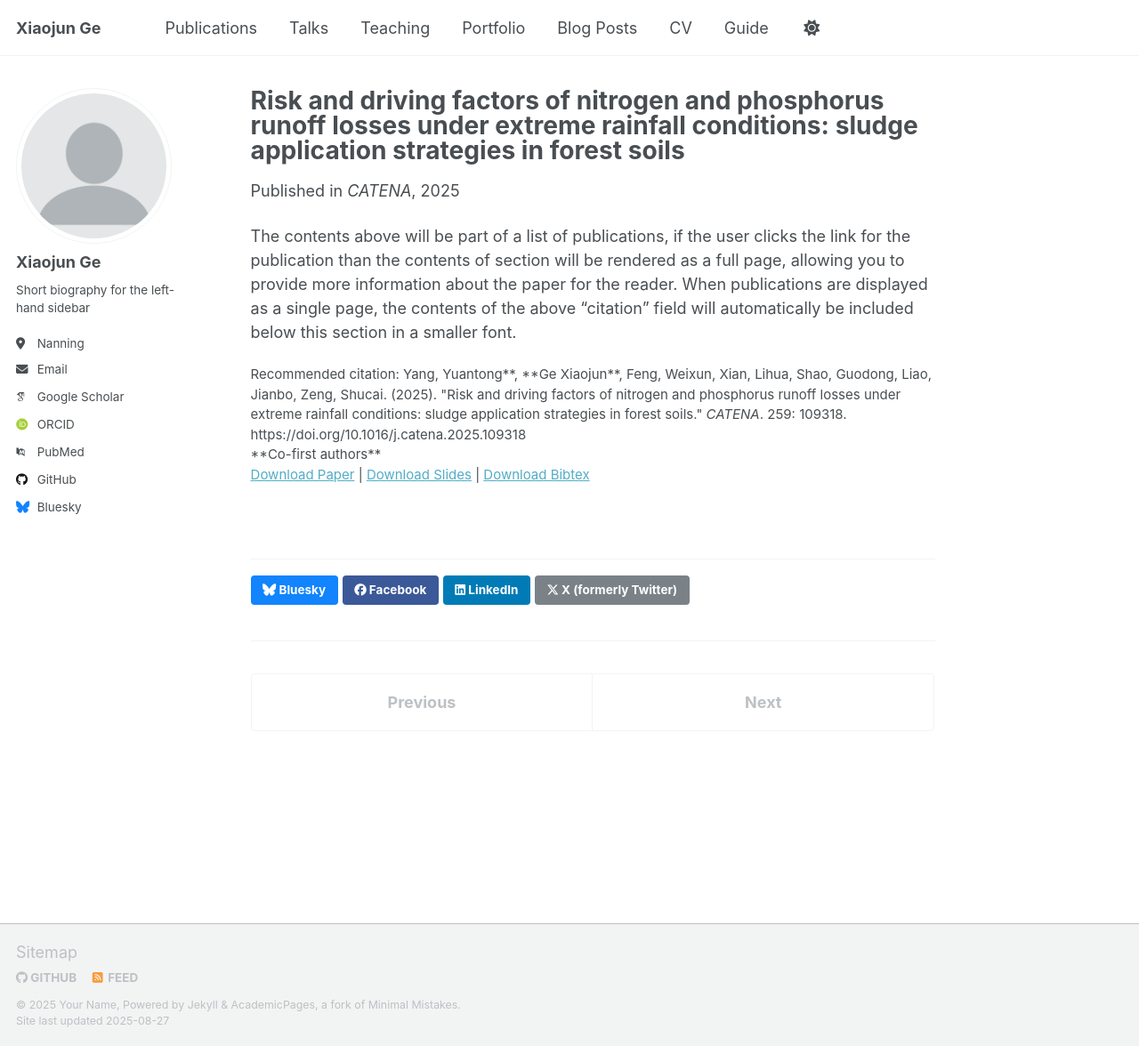
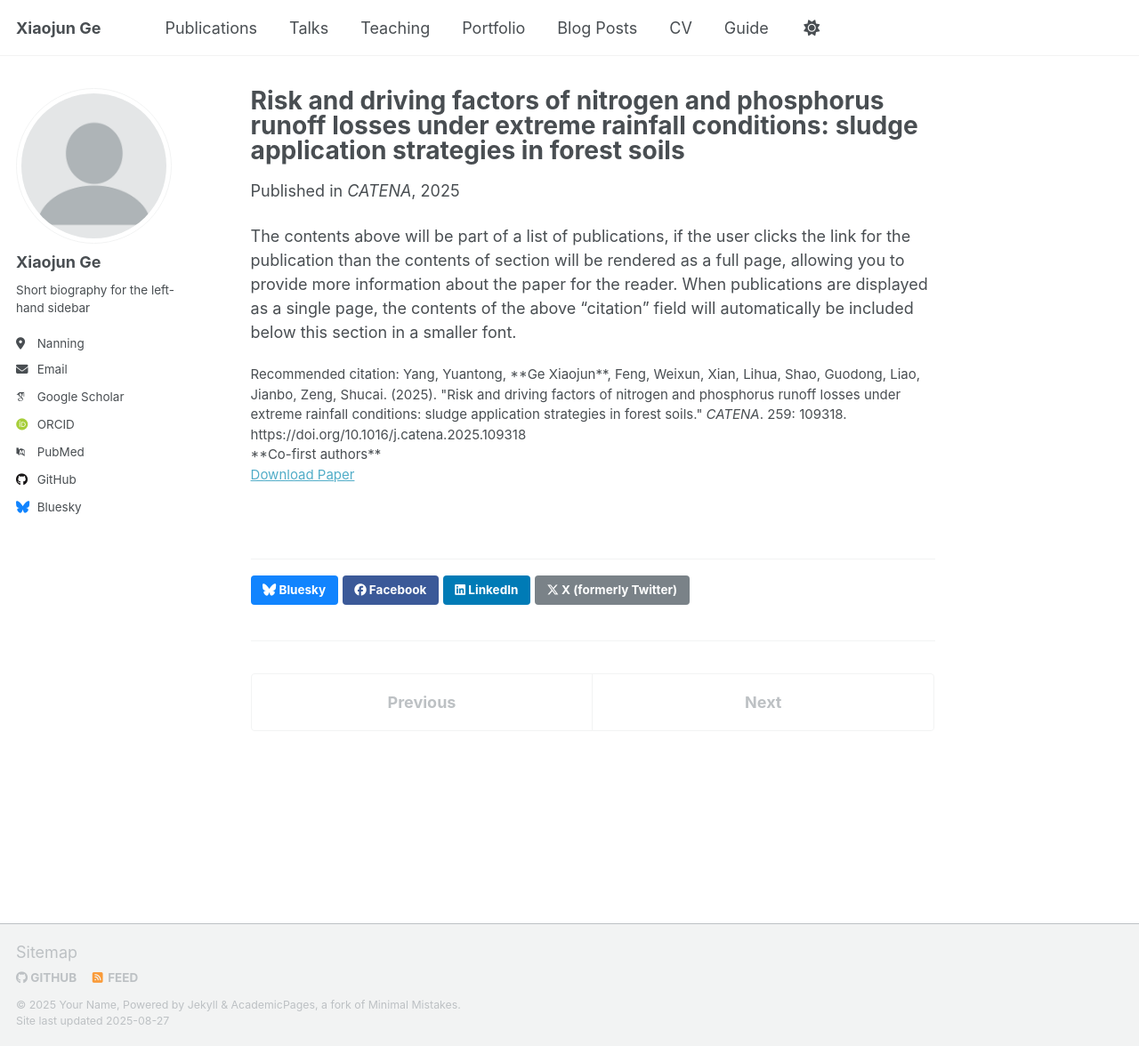
Before and after one commit to gexiaojun1201/Xiaojun_Ge.github.io, a Jekyll site: the page built from _publications/2009-10-01-paper-title-number-1.md, in a window 1280 px wide and 1176 px high. Shown: the whole window at 89% size. Built offline with Jekyll 4.4.1, drawn with Linux system fonts in a browser that asks for light colours; some web fonts are replaced; a script that is not in the unit is left out; part of the change alters nothing that is shown.

```diff
--- a/_publications/2009-10-01-paper-title-number-1.md
+++ b/_publications/2009-10-01-paper-title-number-1.md
@@ -2,13 +2,10 @@
 title: "Risk and driving factors of nitrogen and phosphorus runoff losses under extreme rainfall conditions: sludge application strategies in forest soils"
 collection: publications
 category: manuscripts
-permalink: /publication/2025-11-01-sludge-np-runoff
 excerpt: 'This study systematically quantified nitrogen and phosphorus runoff losses under simulated extreme rainfall in eucalyptus forest soils amended with sewage sludge, identifying sludge application rate and rainfall intensity as key drivers, and recommending safe thresholds for sustainable management.'
 date: 2025-11-01
 venue: 'CATENA'
-slidesurl: ''
 paperurl: 'https://doi.org/10.1016/j.catena.2025.109318'
-bibtexurl: ''
-citation: 'Yang, Yuantong**, **Ge Xiaojun**, Feng, Weixun, Xian, Lihua, Shao, Guodong, Liao, Jianbo, Zeng, Shucai. (2025). "Risk and driving factors of nitrogen and phosphorus runoff losses under extreme rainfall conditions: sludge application strategies in forest soils." <i>CATENA</i>. 259: 109318. https://doi.org/10.1016/j.catena.2025.109318 <br> **Co-first authors**'
+citation: 'Yang, Yuantong, **Ge Xiaojun**, Feng, Weixun, Xian, Lihua, Shao, Guodong, Liao, Jianbo, Zeng, Shucai. (2025). "Risk and driving factors of nitrogen and phosphorus runoff losses under extreme rainfall conditions: sludge application strategies in forest soils." <i>CATENA</i>. 259: 109318. https://doi.org/10.1016/j.catena.2025.109318 <br> **Co-first authors**'
 ---
 The contents above will be part of a list of publications, if the user clicks the link for the publication than the contents of section will be rendered as a full page, allowing you to provide more information about the paper for the reader. When publications are displayed as a single page, the contents of the above "citation" field will automatically be included below this section in a smaller font.
```
